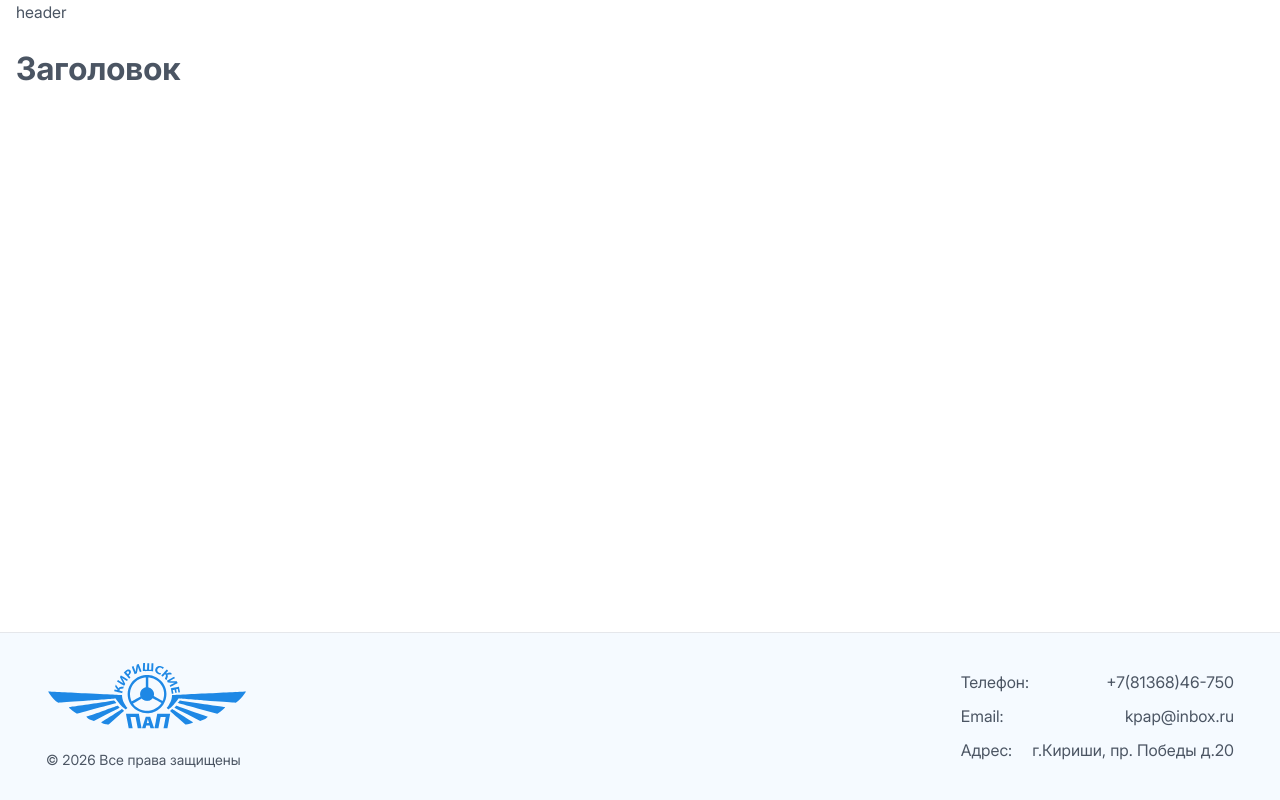
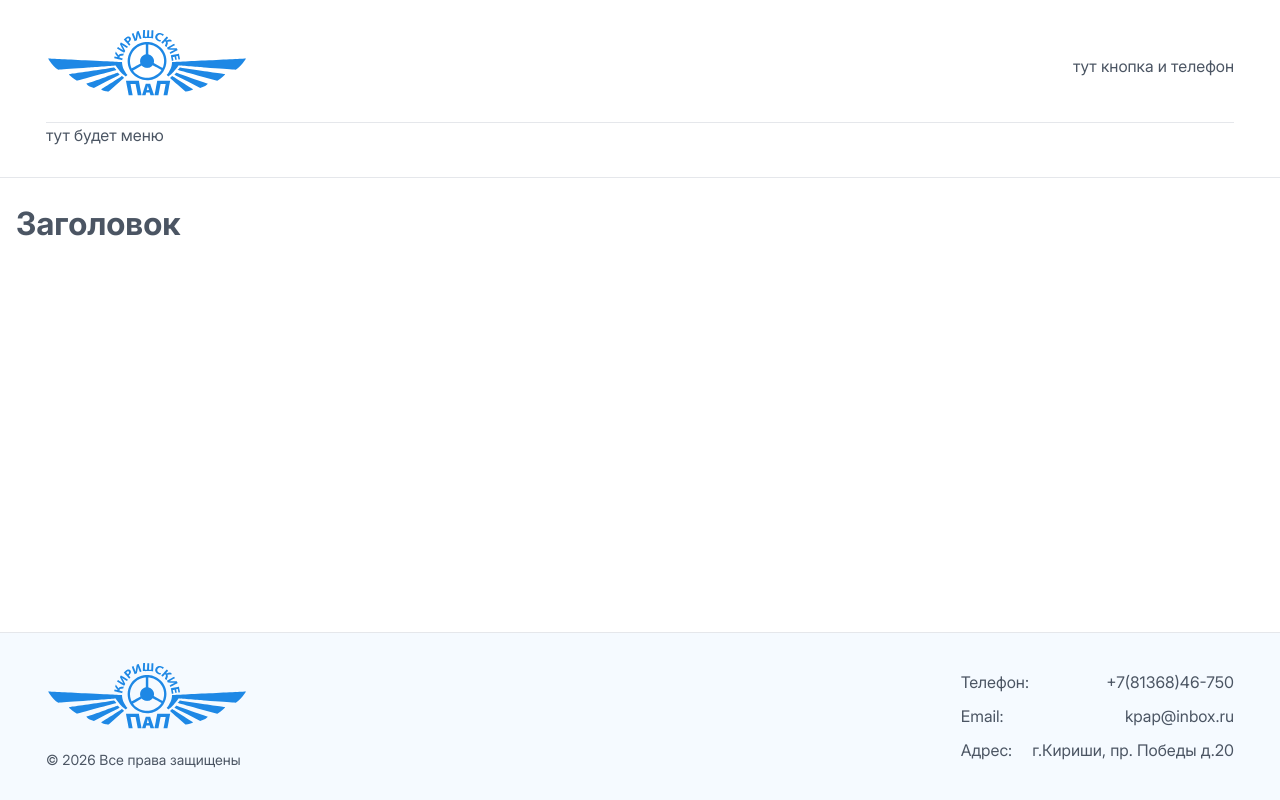
Before and after one commit to RyabovaEV/astro_avto, an Astro site: page / in a window 1280 px wide. Built offline with nearby package versions, Linux system fonts and the light colour scheme; Astro itself is replaced by a stand-in of ours.

Commit message:
stuct header

```diff
--- a/src/layouts/Header/Header.astro
+++ b/src/layouts/Header/Header.astro
@@ -1,7 +1,20 @@
 ---
 import styles from './header.module.scss'
+import Logo from "../../components/Logo/Logo.astro";
 ---
 
-<header>
-    <div class="container">header</div>
+<header class={styles.header}>
+    <div class={`${styles.header__container} container`}>
+        <div class={styles.header__top}>
+            <div class={styles.header__logo}>
+                <Logo />
+            </div>
+            <div class={styles.header__actions}>
+                тут кнопка и телефон
+            </div>
+        </div>
+        <div class={styles.header__bottom}>
+            тут будет меню
+        </div>
+    </div>
 </header>
--- a/src/layouts/Header/Header.module.scss
+++ b/src/layouts/Header/Header.module.scss
@@ -0,0 +1,36 @@
+@use "../../styles/core" as *;
+
+.header {
+  padding: fluid(30,20);
+  border-bottom: 1px solid var(--border-gray);
+
+  &__container {
+    display: flex;
+    flex-direction: column;
+    align-items: start;
+    justify-content: start;
+    row-gap: fluid(20,15);
+  }
+
+  &__top {
+    width: 100%;
+    display: flex;
+    align-items: center;
+    justify-content: space-between;
+
+  }
+
+  &__bottom {
+    width: 100%;
+    border-top: 1px solid var(--border-gray);
+  }
+
+  &__logo {
+
+  }
+
+
+  &__actions {
+
+  }
+}
```
